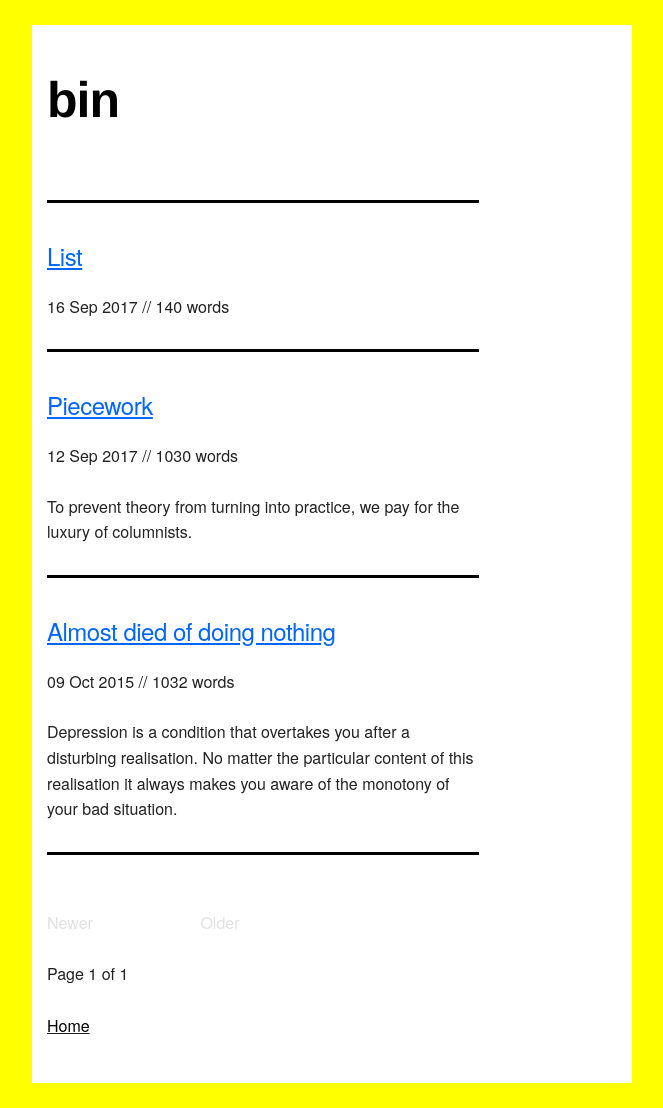
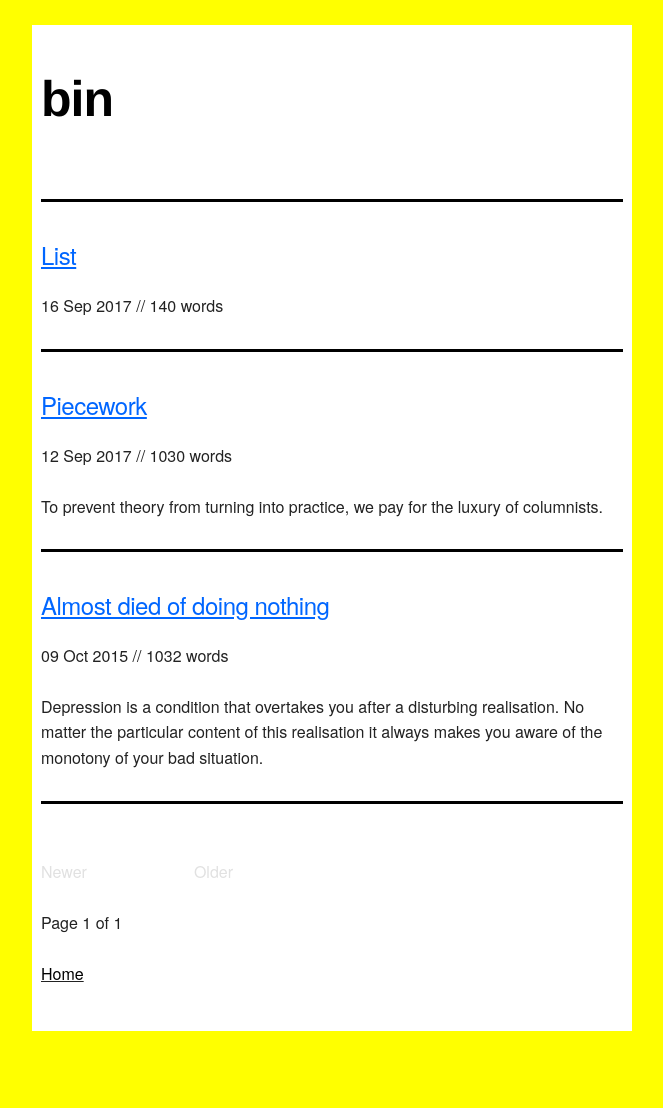
Before and after one commit to mt-trash/mt-trash.github.io, a Jekyll site: the page built from index.html, in a window 1280 px wide. Shown: the whole page, without its empty margins (308-971 px from the left). Built offline with Jekyll 4.4.1, drawn with Linux system fonts in a browser that asks for light colours; the list of posts is cut into pages by our own code; after the commit the page ends 1056 px from its top, so only the background shows below that.

Commit message:
more width edits

```diff
--- a/_layouts/default.html
+++ b/_layouts/default.html
@@ -28,7 +28,7 @@
       <p></p>
       <div class="container">
         <div class="row">
-          <div class="ten columns" style="margin-top: 5%">
+          <div class="twelve columns" style="margin-top: 5%">
             <h1><b><a class="trash" href="http://empty-trash.com">{{ site.name }}</a></b></h1>
           </div>
         </div>
--- a/_layouts/photos.html
+++ b/_layouts/photos.html
@@ -3,7 +3,7 @@ layout: default
 ---
 
     <div class="row">
-      <div class="ten columns" style="margin-top: 1%">
+      <div class="twelve columns" style="margin-top: 1%">
         <h3>{{ page.title }}</h3>
     	<p><a href="{{ post.url }}">{{ page.date | date_to_string }}</a> ∞</p>
         {{ content }}
--- a/_layouts/post.html
+++ b/_layouts/post.html
@@ -3,7 +3,7 @@ layout: default
 ---
 
     <div class="row">
-      <div class="ten columns" style="margin-top: 1%">
+      <div class="twelve columns" style="margin-top: 1%">
         <h3>{{ page.title }}</h3>
         <p><a href="{{ post.url }}">{{ page.date | date_to_string }}</a> ∞</p>
         {{ content }}
--- a/css/skeleton.css
+++ b/css/skeleton.css
@@ -130,10 +130,11 @@ body {
 div {
   background-color: #ffffff;
   border-left-style: solid;
-  border-right-style: none;
+  border-right-style: solid;
   border-top-style: solid;
   border-bottom-style: solid;
-  border-left-width: 5px;
+  border-left-width: 3px;
+  border-right-width: 3px;
   border-top-width: 5px;
   border-bottom-width: 5px;
   border-color: #ffffff; }
--- a/index.html
+++ b/index.html
@@ -4,7 +4,7 @@ title: Empty Trash
 ---
 
 <div class="row">
-  <div class="nine columns">
+  <div class="twelve columns">
   <hr>
     {% for post in paginator.posts %}
       <h5><a href="{{ post.url }}" title="{{ post.title }}">{{ post.title }}</a></h5>
```
